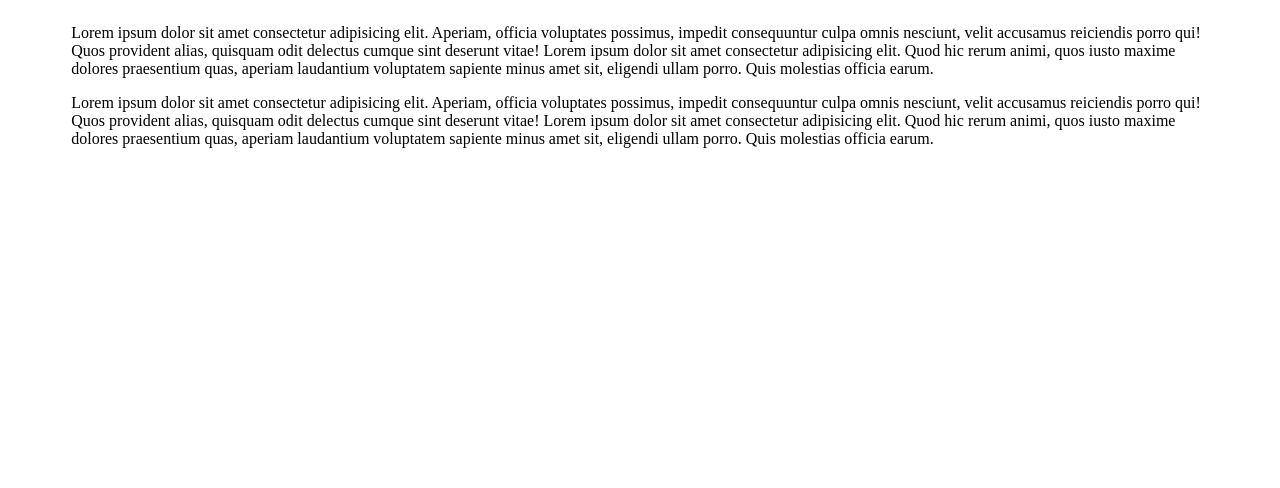
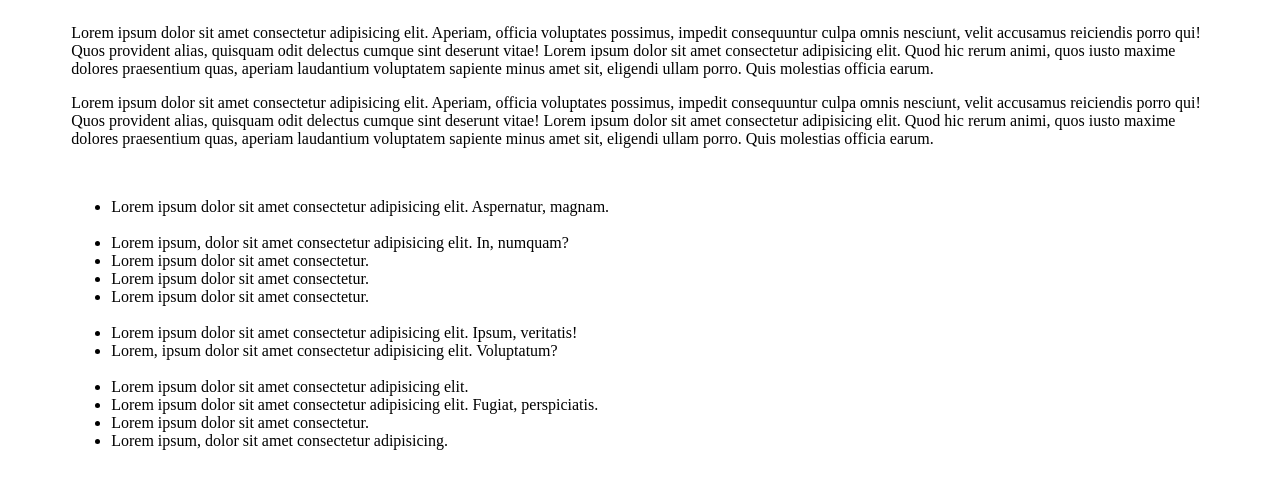
Before and after one commit to fmohd9870/template, a plain HTML site: page template/src/index.html in a window 1280 px wide. Drawn offline with Linux system fonts and the light colour scheme.

Commit message:
list added

```diff
--- a/template/src/index.html
+++ b/template/src/index.html
@@ -30,6 +30,22 @@
             adipisicing elit. Quod hic rerum animi, quos iusto maxime dolores praesentium quas, aperiam
             laudantium voluptatem sapiente minus amet sit, eligendi ullam porro. Quis molestias officia earum.
         </p>
+        <br>
+
+    <ul>
+        <li>Lorem ipsum dolor sit amet consectetur adipisicing elit. Aspernatur, magnam.</li><br>
+        <li>Lorem ipsum, dolor sit amet consectetur adipisicing elit. In, numquam?</li>
+        <li>Lorem ipsum dolor sit amet consectetur.</li>
+        <li>Lorem ipsum dolor sit amet consectetur.</li>
+        <li>Lorem ipsum dolor sit amet consectetur.</li>
+        <br>
+        <li>Lorem ipsum dolor sit amet consectetur adipisicing elit. Ipsum, veritatis!</li>
+        <li>Lorem, ipsum dolor sit amet consectetur adipisicing elit. Voluptatum?</li><br>
+        <li>Lorem ipsum dolor sit amet consectetur adipisicing elit.</li>
+        <li>Lorem ipsum dolor sit amet consectetur adipisicing elit. Fugiat, perspiciatis.</li>
+        <li>Lorem ipsum dolor sit amet consectetur.</li>
+        <li>Lorem ipsum, dolor sit amet consectetur adipisicing.</li>
+    </ul>
     </div>
     </body>
     </html>
```
